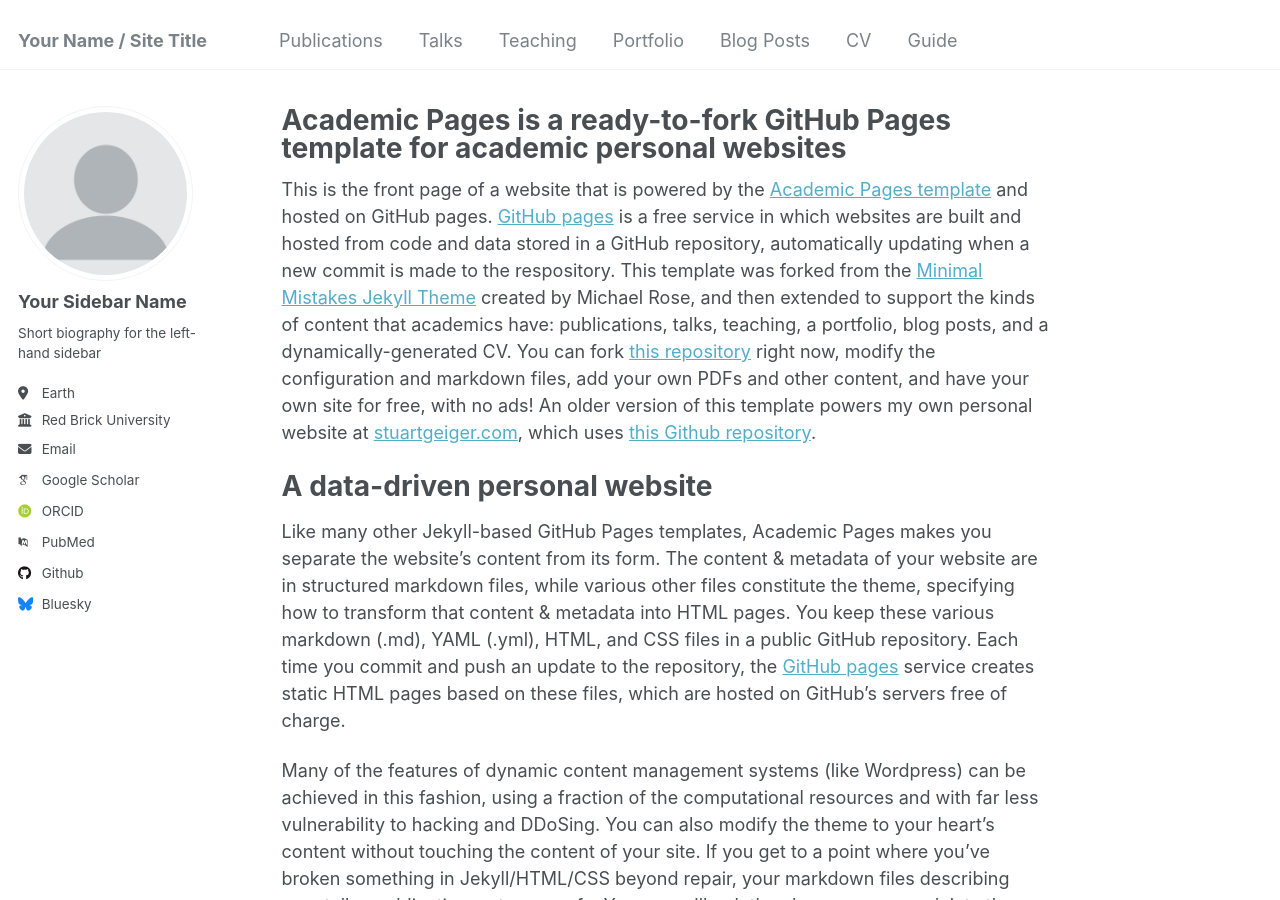
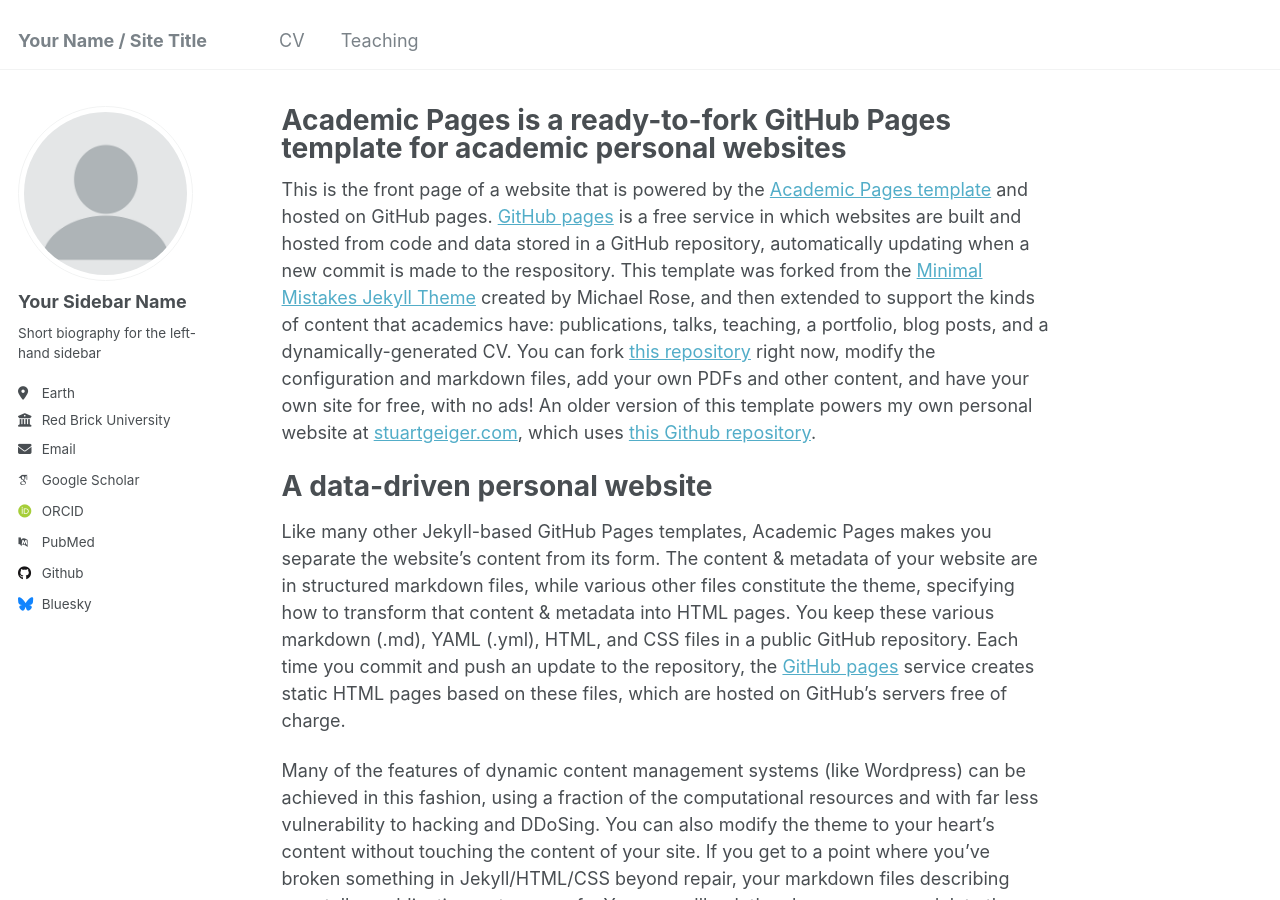
Before and after one commit to rathjasmin/rathjasmin.github.io, a Jekyll site: the page built from _pages/about.md, in a window 1280 px wide and 900 px high. Built offline with Jekyll 4.4.1, drawn with Linux system fonts in a browser that asks for light colours; some web fonts are replaced.

Commit message:
Update navigation.yml
Change tabs

```diff
--- a/_data/navigation.yml
+++ b/_data/navigation.yml
@@ -5,23 +5,8 @@
 # prevent it from being included in the site.
 
 main:
-  - title: "Publications"
-    url: /publications/
-
-  - title: "Talks"
-    url: /talks/
+  - title: "CV"
+    url: /cv/
 
   - title: "Teaching"
     url: /teaching/
-
-  - title: "Portfolio"
-    url: /portfolio/
-
-  - title: "Blog Posts"
-    url: /year-archive/
-
-  - title: "CV"
-    url: /cv/
-
-  - title: "Guide"
-    url: /markdown/
```
